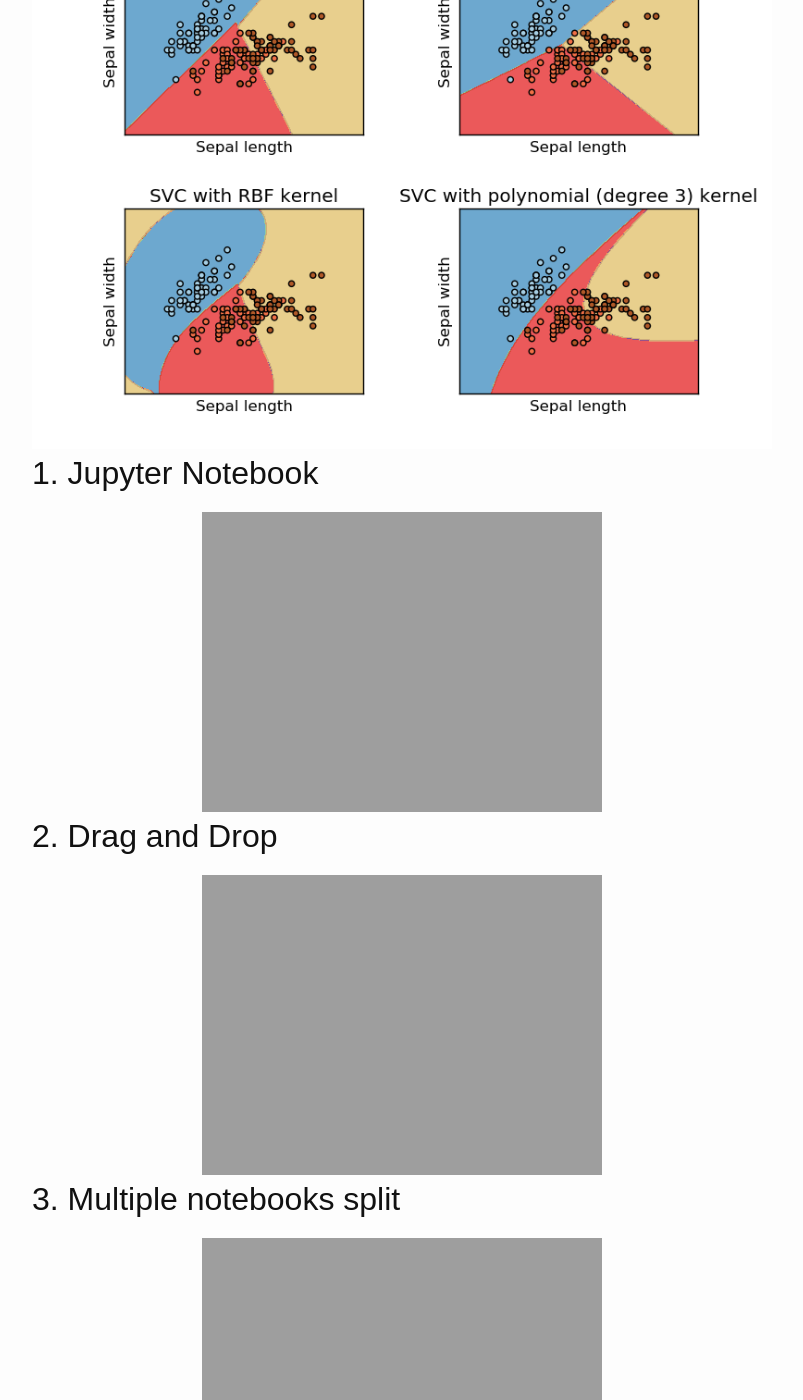
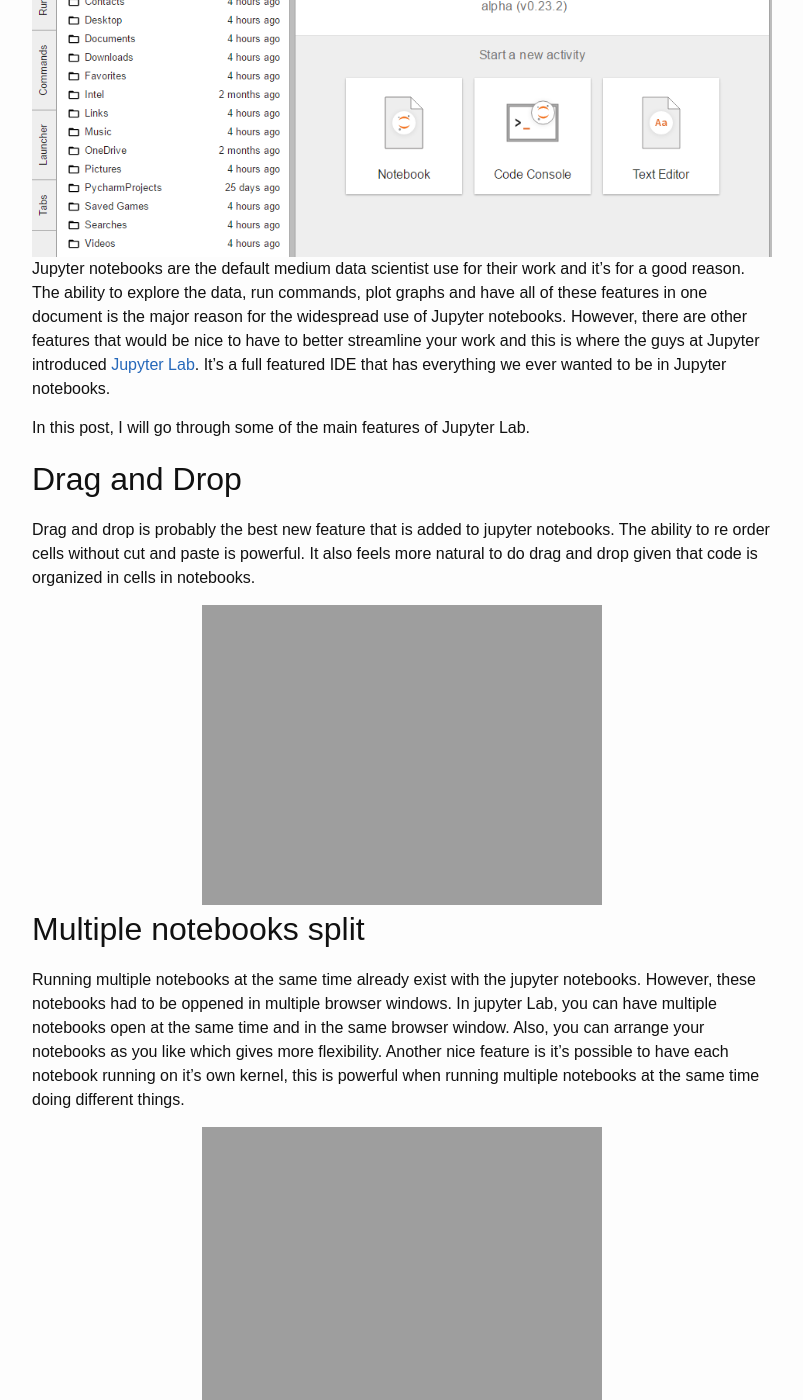
Before and after one commit to maviator/maviator.github.io, a Jekyll site: the page built from _posts/2018-01-30-jupyter-lab.markdown, in a window 1280 px wide and 1400 px high, scrolled down 300 px. Shown: the whole window, without its empty margins (238-1041 px from the left). Built offline with Jekyll 4.4.1, drawn with Linux system fonts in a browser that asks for light colours; some of the changed text lies outside the part shown.

Commit message:
Edit jupyter lab post

```diff
--- a/_posts/2018-01-30-jupyter-lab.markdown
+++ b/_posts/2018-01-30-jupyter-lab.markdown
@@ -3,57 +3,63 @@ layout: post
 title:  "Jupyter Lab"
 date:   2018-01-30 9:03:47 +0100
 categories: other
-tags: MLtopics tools
+tags: MLtopics jupyter-notebook
 ---
 
 {% include image.html
-            img="assets/svc/svc_cover.png"
+            img="assets/jupyter_lab_cover.png"
             title="coursera"
             %}
 
-## 1. Jupyter Notebook
 
-{% include image.html
-            img="assets/gifs/notebook.gif"
-            title="coursera"
-            %}
+Jupyter notebooks are the default medium data scientist use for their work and it's for a good reason. The ability to explore the data, run commands, plot graphs and have all of these features in one document is the major reason for the widespread use of Jupyter notebooks. However, there are other features that would be nice to have to better streamline your work and this is where the guys at Jupyter introduced [Jupyter Lab](https://github.com/jupyterlab/jupyterlab). It's a full featured IDE that has everything we ever wanted to be in Jupyter notebooks.
 
-## 2. Drag and Drop
+In this post, I will go through some of the main features of Jupyter Lab.
+
+## Drag and Drop
+
+Drag and drop is probably the best new feature that is added to jupyter notebooks. The ability to re order cells without cut and paste is powerful. It also feels more natural to do drag and drop given that code is organized in cells in notebooks.
 
 {% include image.html
             img="assets/gifs/drag_drop.gif"
             title="coursera"
             %}
 
-## 3. Multiple notebooks split
+## Multiple notebooks split
+
+Running multiple notebooks at the same time already exist with the jupyter notebooks. However, these notebooks had to be oppened in multiple browser windows. In jupyter Lab, you can have multiple notebooks open at the same time and in the same browser window. Also, you can arrange your notebooks as you like which gives more flexibility. Another nice feature is it's possible to have each notebook running on it's own kernel, this is powerful when running multiple notebooks at the same time doing different things.
 
 {% include image.html
             img="assets/gifs/2windows.gif"
             title="coursera"
             %}
 
-## 4. Text editor
+## Real time markdown editor
 
-{% include image.html
-            img="assets/gifs/txteditor.gif"
-            title="coursera"
-            %}
-
-## 5. Real time mardown editor
+This is my personal favorite feature. Having my [blog](https://maviator.github.io/) posts in markdown format, I used to export notebooks in markdown format and then use Atom to edit the exported file, then run a local server to see the output of my edits. With this new feature, I can edit and see in real time the update of my markdown files in jupyter Lab. This speeds-up the edit process and streamlines work.
 
 {% include image.html
             img="assets/gifs/md_editor.gif"
             title="coursera"
             %}
 
-## 6. Multiple windows
+## Multiple windows
+
+This is another favorite feature. Having to sync my work with my Github, I usually have to open another terminal and then commit the changes that I have made. With multiple windows open at the same time, I can have multiple notebooks that I am working on and then use a terminal inside jupyter Lab and commit my work. Again, awesome for streamlining work.
 
 {% include image.html
             img="assets/gifs/mlti_window.gif"
             title="coursera"
             %}
 
-## 7. Other tabs
+## Other features
+
+This is a list of some other features in jupyter Lab:
+- Full file explorer
+- Manage kernels and terminals
+- Command search
+- Fast CSV files viewer
+- Real time collaboration on files hosted on Google Drive
 
 {% include image.html
             img="assets/gifs/tabs.gif"
```
Also changed, not shown: assets/jupyter_lab_cover.png (added).
